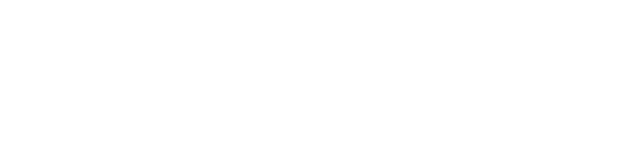
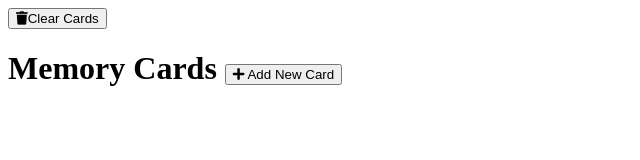
Before and after one commit to SGsubuuu-2322/Memory_Cards, a plain HTML site: page index.html in a window 1280 px wide. Shown: the whole page, without its empty margins (0-640 px from the left). Drawn offline with Linux system fonts and the light colour scheme.

Commit message:
Added the structure code for the controlling buttons for the project...

```diff
--- a/index.html
+++ b/index.html
@@ -3,10 +3,27 @@
   <head>
     <meta charset="UTF-8" />
     <meta name="viewport" content="width=device-width, initial-scale=1.0" />
+    <link
+      rel="stylesheet"
+      href="https://cdnjs.cloudflare.com/ajax/libs/font-awesome/5.11.2/css/all.min.css"
+      integrity="sha256-+N4/V/SbAFiW1MPBCXnfnP9QSN3+Keu+NlB+0ev/YKQ="
+      crossorigin="anonymous"
+    />
     <link rel="stylesheet" href="style.css" />
     <title>Memory_Cards</title>
   </head>
   <body>
+    <button id="clear" class="clear btn">
+      <i class="fas fa-trash"> </i>Clear Cards
+    </button>
+
+    <h1>
+      Memory Cards
+      <button id="show" class="btn btn-small">
+        <i class="fas fa-plus"></i>
+        Add New Card
+      </button>
+    </h1>
     <script src="script.js"></script>
   </body>
 </html>
```
